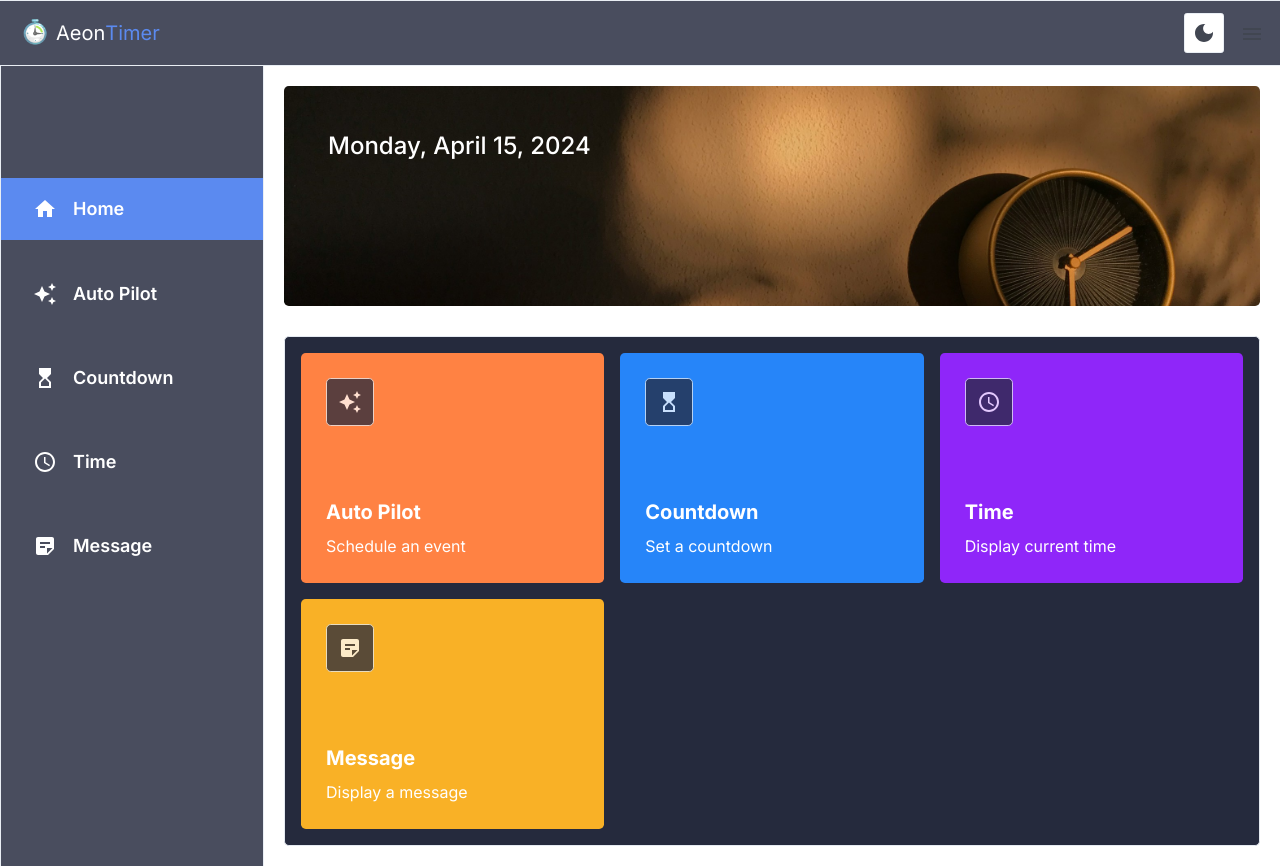
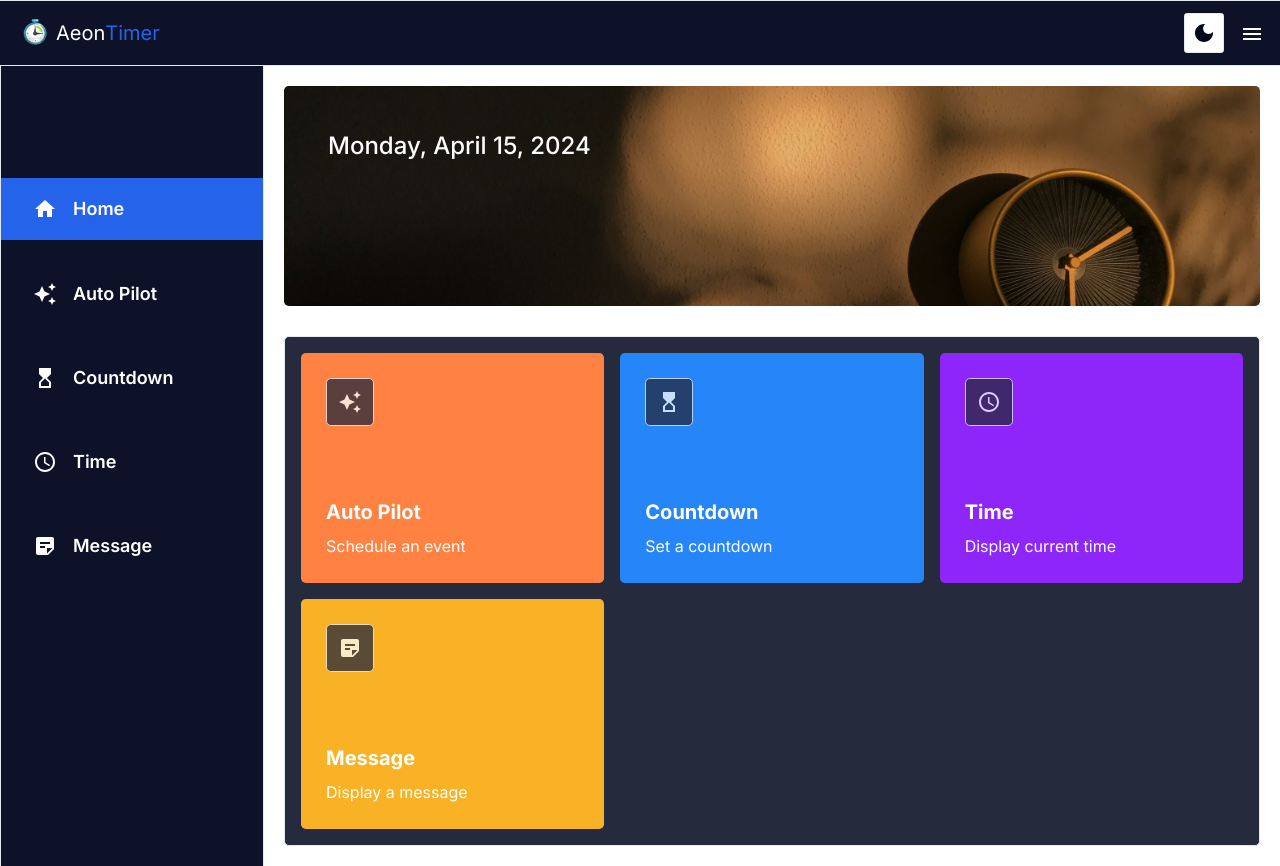
Before and after one commit to ivory-vista-tech/countdown-app-v2, a Next.js app: page / in a window 1280 px wide. Built offline with nearby package versions, Linux system fonts and the light colour scheme.

Commit message:
Updated Light mode

```diff
--- a/app/globals.css
+++ b/app/globals.css
@@ -63,7 +63,7 @@
 
 @layer utilities {
   .icon {
-    @apply text-[30px] md:text-[50px] text-gray-800 dark:text-white;
+    @apply text-[30px] md:text-[50px] text-dark-3 dark:text-white;
   }
 
   .timer-button {
@@ -75,18 +75,18 @@
   }
 
   .size-hour-included {
-    @apply text-[60px] sm:text-[80px] md:text-[100px] lg:text-[180px] 2xl:text-[280px] text-gray-800 dark:text-white font-extrabold leading-none tracking-tighter;
+    @apply text-[60px] sm:text-[80px] md:text-[100px] lg:text-[180px] 2xl:text-[280px] text-dark-3 dark:text-white font-extrabold leading-none tracking-tighter;
   }
 
   .size-hour-excluded {
-    @apply text-[80px] sm:text-[100px] md:text-[120px] lg:text-[200px] 2xl:text-[400px] text-gray-800 dark:text-white font-extrabold leading-none tracking-tighter;
+    @apply text-[80px] sm:text-[100px] md:text-[120px] lg:text-[200px] 2xl:text-[400px] text-dark-3 dark:text-white font-extrabold leading-none tracking-tighter;
   }
 
   .size-AmPm-included {
-    @apply text-[50px] sm:text-[60px] md:text-[80px] lg:text-[140px] 2xl:text-[220px] leading-none tracking-tighter;
+    @apply text-[50px] sm:text-[60px] md:text-[80px] lg:text-[140px] 2xl:text-[220px] text-dark-3 dark:text-white leading-none tracking-tighter;
   }
 
   .size-message {
-    @apply text-[30px] sm:text-[50px] md:text-[60px] lg:text-[100px] 2xl:text-[220px] leading-none tracking-tighter;
+    @apply text-[30px] sm:text-[50px] md:text-[60px] lg:text-[100px] 2xl:text-[220px] text-dark-3 dark:text-white leading-none tracking-tighter;
   }
 }
--- a/components/nav/MobileNav.tsx
+++ b/components/nav/MobileNav.tsx
@@ -16,7 +16,7 @@ const MobileNav = () => {
     <Sheet open={open} onOpenChange={setOpen}>
       <SheetTrigger>
         <Menu
-          className={cn({
+          className={cn("text-white", {
             "sm:hidden ml-4": !isFullscreen,
             icon: isFullscreen,
           })}
@@ -25,7 +25,7 @@ const MobileNav = () => {
       <SheetContent
         side="left"
         className={cn(
-          "flex w-fit p-0 flex-col justify-between bg-gray-200 dark:bg-[#0D1228] pt-10 text-white backdrop-blur-lg border-x",
+          "flex w-fit p-0 flex-col justify-between pt-10 text-white bg-dark-1 backdrop-blur-lg border-x",
           {
             "sm:hidden": !isFullscreen,
             "w-[264px]": isFullscreen,
--- a/components/nav/Navbar.tsx
+++ b/components/nav/Navbar.tsx
@@ -7,7 +7,7 @@ import BrandIcon from "./BrandIcon";
 
 const Navbar = () => {
   return (
-    <nav className="w-full relative flex items-center mx-auto px-4 py-8 h-16 bg-dark-1 opacity-75 backdrop-blur-lg border-y">
+    <nav className="w-full relative flex items-center mx-auto px-4 py-8 h-16 bg-dark-1 dark:opacity-75 backdrop-blur-lg border-y">
       <div className="flex-1">
         <BrandIcon />
       </div>
--- a/components/nav/Sidebar.tsx
+++ b/components/nav/Sidebar.tsx
@@ -9,7 +9,7 @@ const Sidebar = () => {
   const { setFeature, feature } = useContext(DataContext);
 
   return (
-    <section className="sticky left-0 top-0 flex flex-col justify-between text-white bg-dark-1 pt-10 xl:pt-28  max-sm:hidden lg:w-[264px] opacity-75 backdrop-blur-lg border-x">
+    <section className="sticky left-0 top-0 flex flex-col justify-between pt-10 xl:pt-28 max-sm:hidden lg:w-[264px] text-white bg-dark-1 dark:opacity-75 backdrop-blur-lg border-x">
       <div className="flex flex-1 flex-col gap-6">
         {sidebarLinks.map((item) => {
           const isActive = feature === item.route;
--- a/components/signal/Signal.tsx
+++ b/components/signal/Signal.tsx
@@ -56,13 +56,13 @@ const Signal = ({
   }, [timeLeft]);
 
   return (
-    <div className="size-full flex flex-col justify-center items-center gap-10 bg-red-700 animate-flash">
+    <div className="size-full flex flex-col justify-center items-center gap-10 animate-flash">
       {closeButton && (
         <IconButton
           className="absolute right-[2%] top-[7%]"
           onClick={handleClick}
         >
-          <CloseIcon className="text-[40px] md:text-[60px] text-white" />
+          <CloseIcon className="text-[40px] md:text-[60px] animate-flash rounded-full p-2" />
         </IconButton>
       )}
 
```
